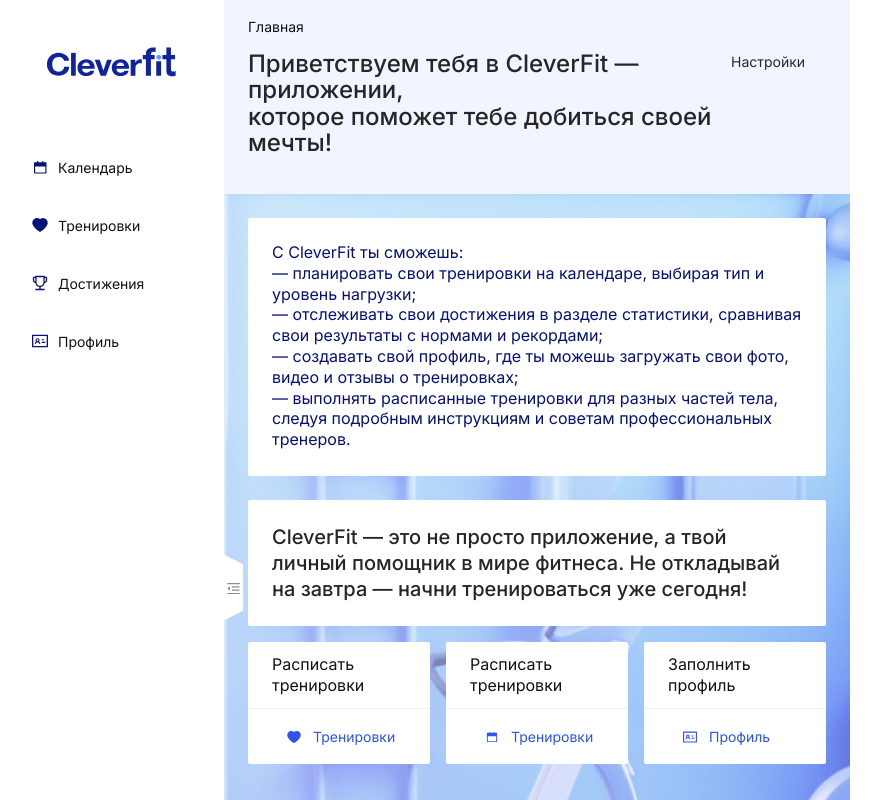
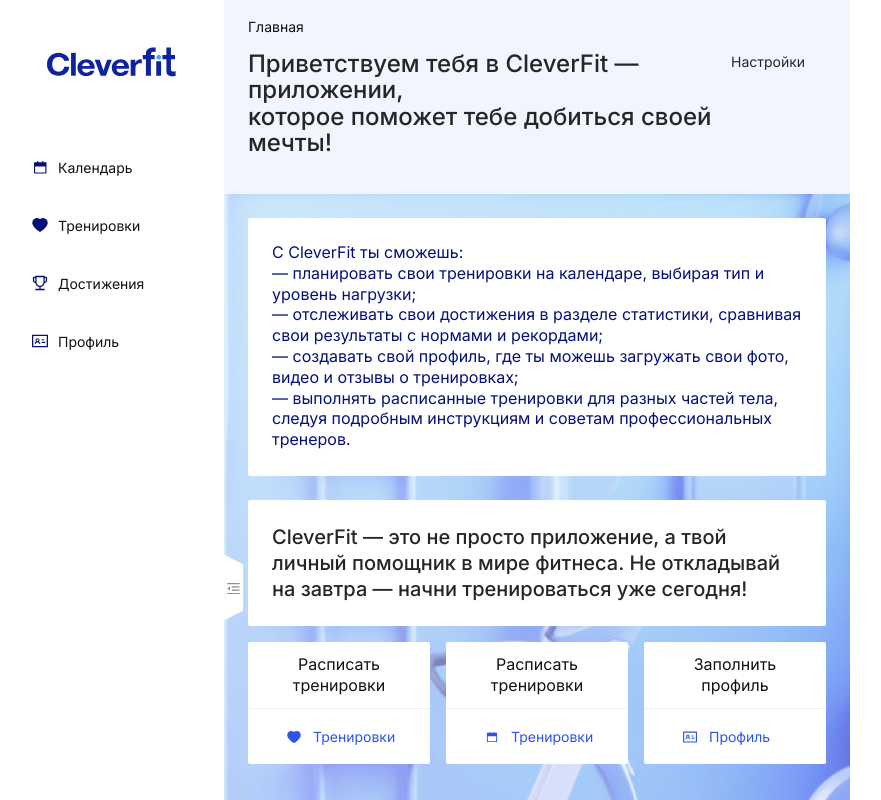
Before and after one commit to ClevertecFrontendLab/ArsPalazzz, a React (Vite) app: page / in a window 1280 px wide. Shown: the top 800 px of the page, without its empty margins (207-1088 px from the left). Built offline with nearby package versions, Linux system fonts and the light colour scheme.

Commit message:
Add text-align: center to titles in wrap cards

```diff
--- a/src/components/MyContent/MyContent.tsx
+++ b/src/components/MyContent/MyContent.tsx
@@ -1,5 +1,4 @@
 import CardsActions from '@components/CardsActions/CardsActions'
-import React from 'react'
 import classes from './MyContent.module.css'
 import ContentWrap from '@components/ContentWrap/ContentWrap'
 import MyFooter from '@components/MyFooter/MyFooter'
--- a/src/components/SmallSwapCard/SmallSwapCard.module.css
+++ b/src/components/SmallSwapCard/SmallSwapCard.module.css
@@ -1,3 +1,5 @@
+@import url('https://fonts.googleapis.com/css2?family=Inter&display=swap');
+
 .container, .containerCollapsed {
     width: 240px;
     height: 101px;
@@ -25,6 +27,8 @@
     font-size: 16px;
     line-height: 20.8px;
     margin: 0;
+    text-align: center;
+    font-family: 'Inter', sans-serif;
 }
 
 .actions {
--- a/src/pages/main-page/main-page.tsx
+++ b/src/pages/main-page/main-page.tsx
@@ -1,8 +1,7 @@
-import React, { useEffect, useState } from 'react';
+import React, { useState } from 'react';
 import { Layout } from 'antd';
 import classes from './main-page.module.css';
 import MySider from '@components/Sider/MySider';
-import Sider from 'antd/lib/layout/Sider';
 import MyHeader from '@components/MyHeader/MyHeader';
 import MyContent from '@components/MyContent/MyContent';
 
@@ -10,26 +9,11 @@
 
 
 export const MainPage: React.FC = () => {
-    const [width, setWidth] = useState(window.innerWidth);
     const [collapsed, setCollapsed] = useState(false);
 
     const toggleCollapsed = () => {
         setCollapsed(!collapsed);
     };
-
-    useEffect(() => {
-        const handleResize = () => {
-            setWidth(window.innerWidth);
-        };
-
-        console.log(window.innerWidth)
-        window.addEventListener('resize', handleResize);
-
-
-        return () => {
-            window.removeEventListener('resize', handleResize);
-        };
-    }, []);
 
 
     return (
```
